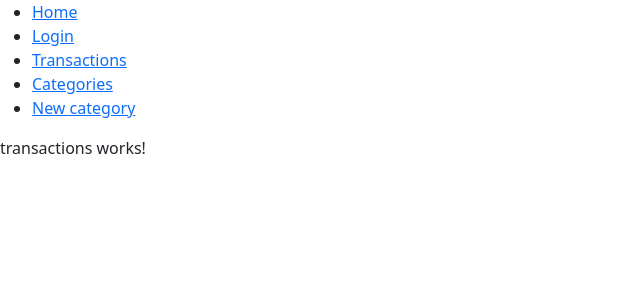
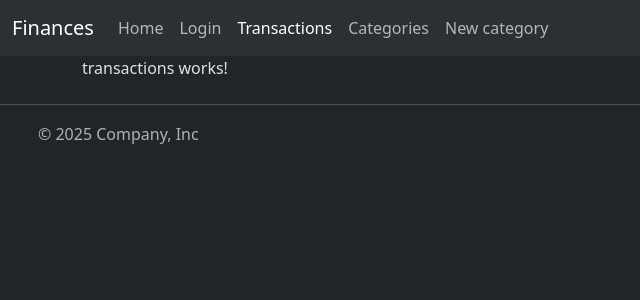
Before and after one commit to leandrodasilvaalves/app-finances, an Angular app: page /transactions in a window 1280 px wide. Shown: the top 300 px of the page, without its empty margins (0-640 px from the left). Built offline with nearby package versions, Linux system fonts and the light colour scheme.

Commit message:
feat: implement navbar and footer components with routing integration

```diff
--- a/src/app/app.html
+++ b/src/app/app.html
@@ -1,23 +1,6 @@
+<app-navbar/>
+<div class="container">
+  <router-outlet />
+</div>
 
-<ul>
-  <li>
-    <a routerLink="/" routerLinkActive="active" [routerLinkActiveOptions]="{ exact: true }">Home</a>
-  </li>
-
-  <li>
-    <a routerLink="/users/login" routerLinkActive="active">Login</a>
-  </li>
-
-  <li>
-    <a routerLink="/transactions" routerLinkActive="active">Transactions</a>
-  </li>
-
-  <li>
-    <a routerLink="/categories" routerLinkActive="active">Categories</a>
-  </li>
-  <li>
-    <a routerLink="/categories/new" routerLinkActive="active">New category</a>
-  </li>
-</ul>
-
-<router-outlet />
+<app-footer/>
--- a/src/app/app.ts
+++ b/src/app/app.ts
@@ -1,5 +1,6 @@
 import { Component, signal } from '@angular/core';
-import { RouterLink, RouterLinkActive, RouterOutlet } from '@angular/router';
+import { RouterOutlet } from '@angular/router';
+import { CoreModule } from '@core';
 import { FeaturesModule } from '@features';
 
 @Component({
@@ -7,8 +8,7 @@ import { FeaturesModule } from '@features';
   imports: [
     RouterOutlet,
     FeaturesModule,
-    RouterLinkActive,
-    RouterLink,
+    CoreModule
   ],
   templateUrl: './app.html',
   styleUrl: './app.scss',
--- /dev/null
+++ b/src/app/core/footer/footer.html
@@ -0,0 +1,17 @@
+<footer class="d-flex flex-wrap justify-content-between align-items-center py-3 my-4 border-top">
+  <div class="col-md-4 d-flex align-items-center"> <a href="/"
+      class="mb-3 me-2 mb-md-0 text-body-secondary text-decoration-none lh-1" aria-label="Bootstrap"> <svg class="bi"
+        width="30" height="24" aria-hidden="true">
+        <use xlink:href="#bootstrap"></use>
+      </svg> </a> <span class="mb-3 mb-md-0 text-body-secondary">© 2025 Company, Inc</span> </div>
+  <ul class="nav col-md-4 justify-content-end list-unstyled d-flex">
+    <li class="ms-3"><a class="text-body-secondary" href="#" aria-label="Instagram"><svg class="bi" width="24"
+          height="24" aria-hidden="true">
+          <use xlink:href="#instagram"></use>
+        </svg></a></li>
+    <li class="ms-3"><a class="text-body-secondary" href="#" aria-label="Facebook"><svg class="bi" width="24"
+          height="24">
+          <use xlink:href="#facebook"></use>
+        </svg></a></li>
+  </ul>
+</footer>
--- /dev/null
+++ b/src/app/core/navbar/navbar.html
@@ -0,0 +1,29 @@
+<nav class="navbar navbar-expand-lg bg-body-tertiary">
+  <div class="container-fluid">
+    <button class="navbar-toggler" type="button" data-bs-toggle="collapse" data-bs-target="#navbarTogglerDemo01"
+      aria-controls="navbarTogglerDemo01" aria-expanded="false" aria-label="Toggle navigation">
+      <span class="navbar-toggler-icon"></span>
+    </button>
+    <div class="collapse navbar-collapse" id="navbarTogglerDemo01">
+      <a class="navbar-brand" routerLink="/">Finances</a>
+      <ul class="navbar-nav me-auto mb-2 mb-lg-0">
+        <li class="nav-item">
+          <a class="nav-link active" aria-current="page" routerLink="/" routerLinkActive="active"
+            [routerLinkActiveOptions]="{ exact: true }">Home</a>
+        </li>
+        <li class="nav-item">
+          <a class="nav-link" routerLink="/users/login" routerLinkActive="active">Login</a>
+        </li>
+        <li class="nav-item">
+          <a class="nav-link" routerLink="/transactions" routerLinkActive="active">Transactions</a>
+        </li>
+        <li class="nav-item">
+          <a class="nav-link" routerLink="/categories" routerLinkActive="active">Categories</a>
+        </li>
+        <li class="nav-item">
+          <a class="nav-link" routerLink="/categories/new" routerLinkActive="active">New category</a>
+        </li>
+      </ul>
+    </div>
+  </div>
+</nav>
--- a/src/index.html
+++ b/src/index.html
@@ -1,5 +1,5 @@
 <!doctype html>
-<html lang="en">
+<html lang="en" data-bs-theme="dark">
 <head>
   <meta charset="utf-8">
   <title>Finances</title>
```
Also changed, not shown: src/app/core/core-module.ts (+15 -2 lines), src/app/core/footer/footer.ts (added, +11 -0 lines), src/app/core/navbar/navbar.ts (added, +11 -0 lines), src/app/core/footer/footer.scss (added), src/app/core/navbar/navbar.scss (added), 2 other files (tests, documents, lock files or other folders).
